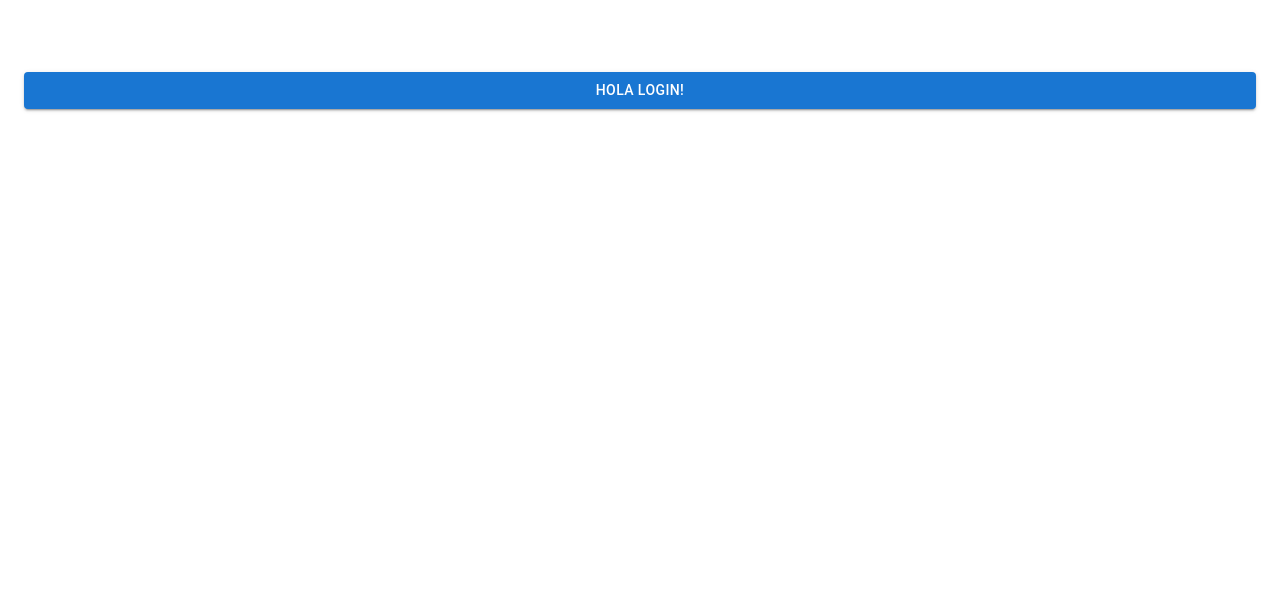
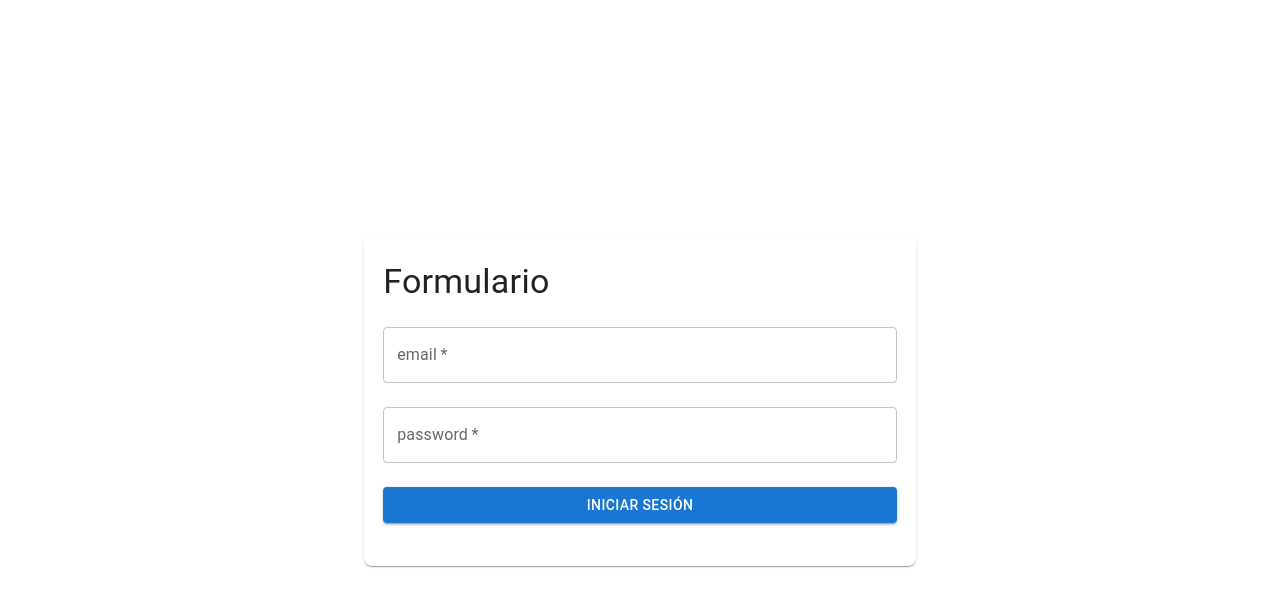
Before and after one commit to DiegoAndresMarmota/Marketplace, a React (Create React App) app: page /login in a window 1280 px wide. Shown: the top 606 px of the page. Built offline with nearby package versions, Linux system fonts and the light colour scheme; the HTML template or start-up script is replaced by a standard one.

Commit message:
Creación de form/login

```diff
--- a/src/pages/login/index.tsx
+++ b/src/pages/login/index.tsx
@@ -1,12 +1,50 @@
-import { Button, Container } from "@mui/material";
+import { Box, Button, Container, Grid, Paper, TextField, Typography } from "@mui/material";
 import React from "react";
 
 export const LoginPage: React.FC<{}> = () => {
     return (
-        <Container sx={{ mt: 9 }} maxWidth="xl">
-            <Button fullWidth variant='contained'>
-                Hola Login!
-            </Button>
+        <Container maxWidth="sm">
+            <Grid
+                container
+                direction="column"
+                alignItems="center"
+                justifyContent="center"
+                sx={{ minHeight: "100vh" }}
+            >
+                <Grid item>
+                    <Paper sx={{ padding: "1.2em", borderRadius: "0.5em" }}>
+                        <Typography
+                            variant="h4"
+                            sx={{ mt:1, mb:1 }}
+                        >
+                            Formulario
+                        </Typography>
+                        <Box component="form">
+                            <TextField
+                                margin="normal"
+                                fullWidth
+                                label="email" sx={{ mt: 2, mb: 1.5 }}
+                                required
+                            />
+                            <TextField
+                                margin="normal"
+                                fullWidth
+                                label="password"
+                                sx={{ mt: 1.5, mb: 1.5 }}
+                                required
+                            />
+                            <Button
+                                fullWidth
+                                type="submit"
+                                variant="contained"
+                                sx={{ mt:1.5, mb:3 }}
+                            >
+                                Iniciar Sesión
+                            </Button>
+                        </Box>
+                    </Paper>
+                </Grid>
+            </Grid>
         </Container>
-    )
-}
+    );
+};
```
